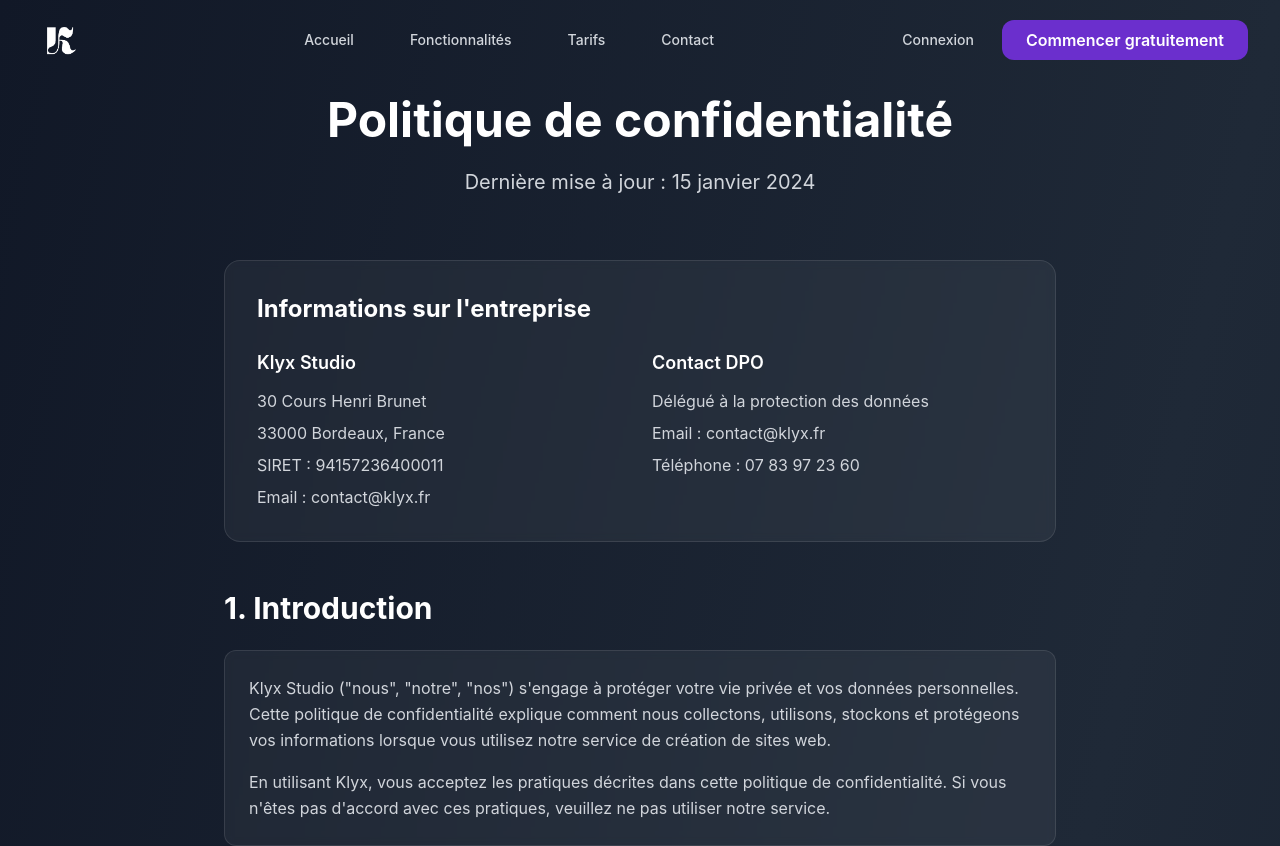
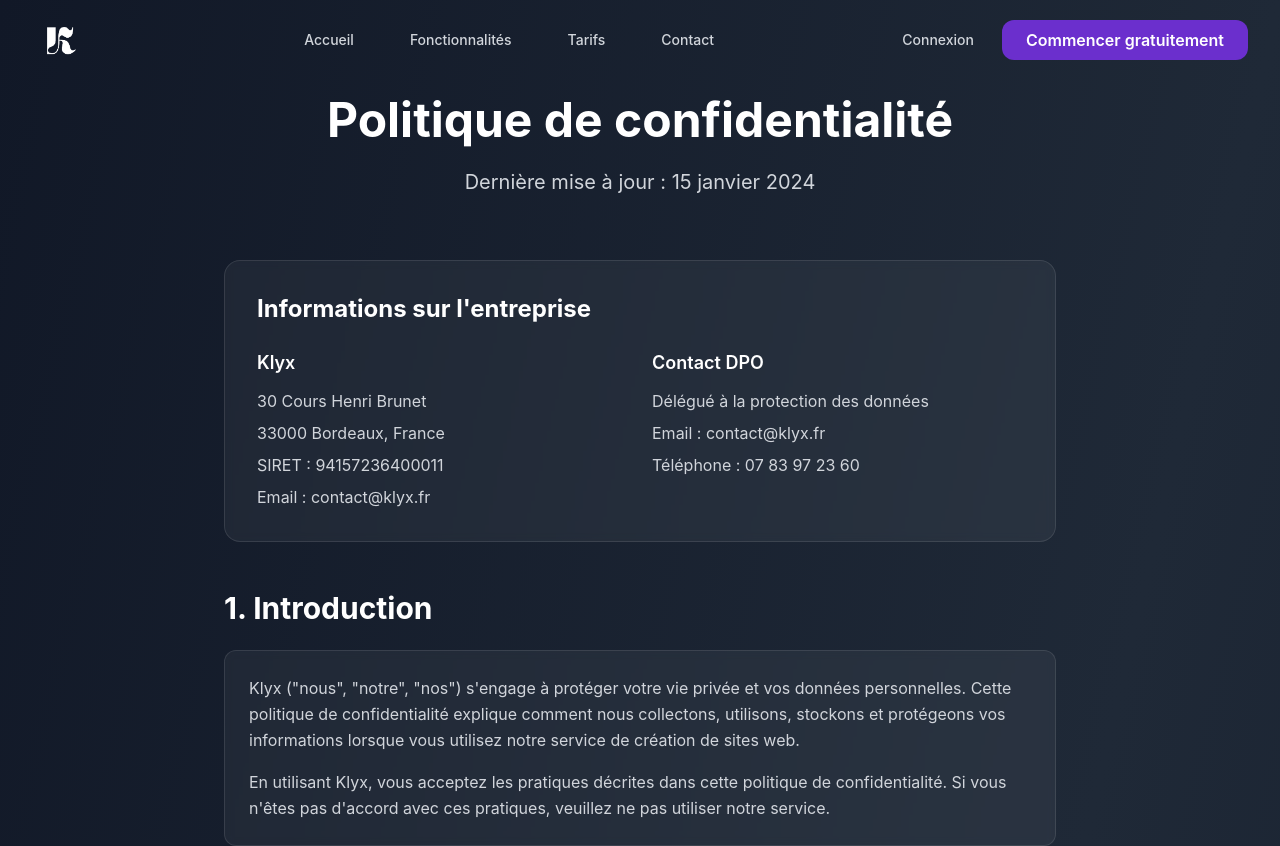
Before and after one commit to AirKyzzZ/KlyxAI, a Next.js app: page /privacy in a window 1280 px wide. Shown: the top 846 px of the page. Built offline with nearby package versions, Linux system fonts and the light colour scheme; no server answers.

Commit message:
fix: search replace Klyx Studio -- Klyx

```diff
--- a/pages/privacy.jsx
+++ b/pages/privacy.jsx
@@ -31,7 +31,7 @@
               <h2 className="text-2xl font-bold text-white mb-6">Informations sur l'entreprise</h2>
               <div className="grid grid-cols-1 md:grid-cols-2 gap-6 text-gray-300">
                 <div>
-                  <h3 className="text-lg font-semibold text-white mb-3">Klyx Studio</h3>
+                  <h3 className="text-lg font-semibold text-white mb-3">Klyx</h3>
                   <p className="mb-2">30 Cours Henri Brunet</p>
                   <p className="mb-2">33000 Bordeaux, France</p>
                   <p className="mb-2">SIRET : 94157236400011</p>
@@ -53,7 +53,7 @@
                 <h2 className="text-3xl font-bold text-white mb-6">1. Introduction</h2>
                 <div className="bg-white/5 backdrop-blur-sm border border-white/10 rounded-xl p-6">
                   <p className="text-gray-300 leading-relaxed mb-4">
-                    Klyx Studio ("nous", "notre", "nos") s'engage à protéger votre vie privée et vos données personnelles.
+                    Klyx ("nous", "notre", "nos") s'engage à protéger votre vie privée et vos données personnelles.
                     Cette politique de confidentialité explique comment nous collectons, utilisons, stockons et protégeons vos informations
                     lorsque vous utilisez notre service de création de sites web.
                   </p>
@@ -247,7 +247,7 @@
                   </p>
                   <div className="grid grid-cols-1 md:grid-cols-2 gap-6">
                     <div>
-                      <h3 className="text-lg font-semibold text-white mb-3">Klyx Studio</h3>
+                      <h3 className="text-lg font-semibold text-white mb-3">Klyx</h3>
                       <p className="text-gray-300 mb-2">30 Cours Henri Brunet</p>
                       <p className="text-gray-300 mb-2">33000 Bordeaux, France</p>
                       <p className="text-gray-300 mb-2">Email : <a href="mailto:contact@klyx.fr" className="text-primary-400 hover:text-primary-300">contact@klyx.fr</a></p>
--- a/pages/rgpd.jsx
+++ b/pages/rgpd.jsx
@@ -103,7 +103,7 @@
               <h2 className="text-2xl font-bold text-white mb-6">Informations sur l'entreprise</h2>
               <div className="grid grid-cols-1 md:grid-cols-2 gap-6 text-gray-300">
                 <div>
-                  <h3 className="text-lg font-semibold text-white mb-3">Klyx Studio</h3>
+                  <h3 className="text-lg font-semibold text-white mb-3">Klyx</h3>
                   <p className="mb-2">30 Cours Henri Brunet</p>
                   <p className="mb-2">33000 Bordeaux, France</p>
                   <p className="mb-2">SIRET : 94157236400011</p>
--- a/pages/terms.jsx
+++ b/pages/terms.jsx
@@ -30,7 +30,7 @@
             <div className="bg-white/5 backdrop-blur-sm border border-white/10 rounded-2xl p-8 mb-12">
               <h2 className="text-2xl font-bold text-white mb-6">Informations sur l'entreprise</h2>
               <div className="text-gray-300">
-                <p className="mb-2"><strong>Klyx Studio</strong></p>
+                <p className="mb-2"><strong>Klyx</strong></p>
                 <p className="mb-2">30 Cours Henri Brunet</p>
                 <p className="mb-2">33000 Bordeaux, France</p>
                 <p className="mb-2">SIRET : 94157236400011</p>
@@ -51,7 +51,7 @@
                     veuillez ne pas utiliser le Service.
                   </p>
                   <p className="text-gray-300 leading-relaxed">
-                    Ces conditions constituent un accord légal entre vous et Klyx Studio concernant l'utilisation
+                    Ces conditions constituent un accord légal entre vous et Klyx concernant l'utilisation
                     de notre plateforme de création de sites web.
                   </p>
                 </div>
@@ -142,7 +142,7 @@
                   <h3 className="text-xl font-semibold text-white mb-4">6.2 Notre propriété intellectuelle</h3>
                   <p className="text-gray-300 leading-relaxed mb-4">
                     Le Service, y compris son code, design et fonctionnalités, est protégé par les droits
-                    d'auteur et autres lois sur la propriété intellectuelle. Ces droits appartiennent à Klyx Studio.
+                    d'auteur et autres lois sur la propriété intellectuelle. Ces droits appartiennent à Klyx.
                   </p>
 
                   <h3 className="text-xl font-semibold text-white mb-4">6.3 Licences</h3>
@@ -218,7 +218,7 @@
                 <h2 className="text-3xl font-bold text-white mb-6">10. Limitation de responsabilité</h2>
                 <div className="bg-white/5 backdrop-blur-sm border border-white/10 rounded-xl p-6">
                   <p className="text-gray-300 leading-relaxed mb-4">
-                    Dans toute la mesure permise par la loi, Klyx Studio ne sera pas responsable de :
+                    Dans toute la mesure permise par la loi, Klyx ne sera pas responsable de :
                   </p>
                   <ul className="text-gray-300 space-y-3">
                     <li>• Perte de données ou interruption de service</li>
@@ -293,7 +293,7 @@
                     Pour toute question concernant ces conditions d'utilisation :
                   </p>
                   <div className="text-gray-300">
-                    <p className="mb-2"><strong>Klyx Studio</strong></p>
+                    <p className="mb-2"><strong>Klyx</strong></p>
                     <p className="mb-2">30 Cours Henri Brunet</p>
                     <p className="mb-2">33000 Bordeaux, France</p>
                     <p className="mb-2">Email : <a href="mailto:contact@klyx.fr" className="text-primary-400 hover:text-primary-300">contact@klyx.fr</a></p>
```
